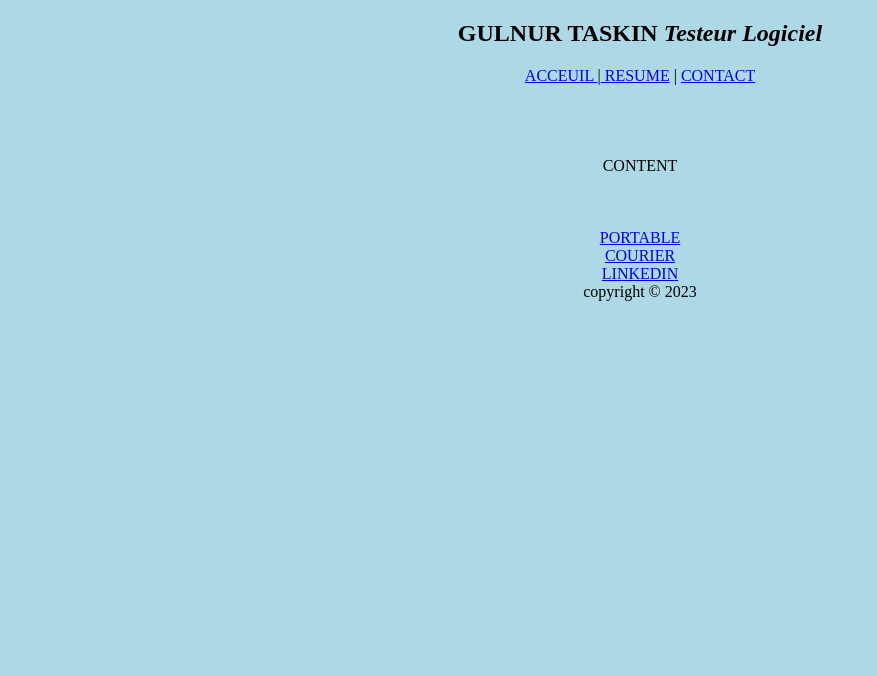
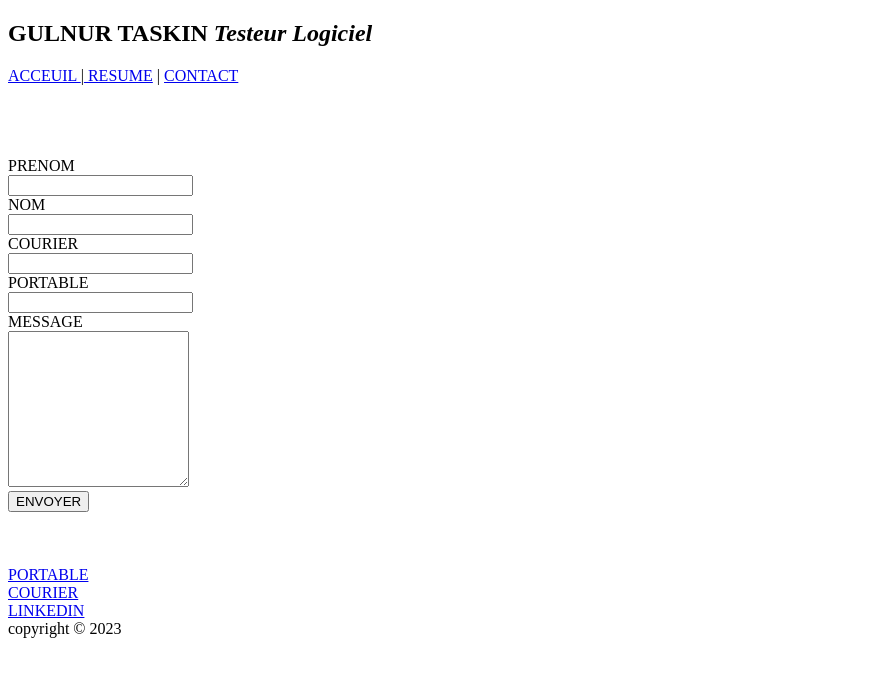
Before and after one commit to GulnurTaskin/html_ilkWebSayfam, a plain HTML site: page contact.html in a window 1280 px wide. Shown: the whole page, without its empty margins (0-877 px from the left). Drawn offline with Linux system fonts and the light colour scheme.

Commit message:
html son

```diff
--- a/contact.html
+++ b/contact.html
@@ -5,15 +5,47 @@
     <meta name="viewport" content="width=device-width, initial-scale=1.0">
     <title> Contact</title>
 </head>
-<body bgcolor="lightblue">
-    <center>
+
+
 
     <div class="header">
         <div class="name"> <h2>GULNUR TASKIN <i>Testeur Logiciel</i></h2></div>
         <div class="menu"> <a href="index.html">ACCEUIL </a>|<a href="resume.html" target="_blank"> RESUME</a> | <a href="contact.html" target="_blank">CONTACT </a></div>
     </div>
 <br><br><br><br>
-<div class="content"> CONTENT </div>
+<div class="content">
+<form action="saveDB.php">
+<div class="form-row">
+    <div><label for="firstname"> PRENOM </label></div>
+    <input type="text" name="firstname" id="">
+</div>
+<div class="form-row">
+    <div><label for="lastname"> NOM </label></div>
+    <input type="text" name="lastname" id="">
+</div>
+<div class="form-row">
+    <div><label for="email"> COURIER </label></div>
+    <input type="email" name="email" id="">
+</div>
+<div class="form-row">
+    <div><label for="phone"> PORTABLE </label></div>
+    <input type="tel" name="phone" id="">
+</div>
+<div class="form-row">
+    <div><label for="message"> MESSAGE </label></div>
+    <textarea name="message" id="" cols="20" rows="10"></textarea>
+</div>
+<div><button type="submit"> ENVOYER </button></div>
+</form>
+<!-- HTML dosyalarina yorum eklemek icin VSCODE kullanirken Shift+Alt+A tuslarina basilirsa otomatik gelir-->
+
+
+
+
+
+
+
+</div>
 <br><br><br>
 <div class="footer">
     <div class="phone"><a href="tel: 0610813321"> PORTABLE</a> </div>
@@ -22,8 +54,5 @@
     <div class="copyright"> copyright © 2023</div>
 </div>
     <!-- Auto save kapali ise Ctrl+S tuslarina basinca dosyayi kaydeder-->
-
-
-</center>
 </body>
 </html>
```
Also changed, not shown: index.html (+1 -1 lines), resume.html (+3 -3 lines), test.html (+1 -1 lines).
